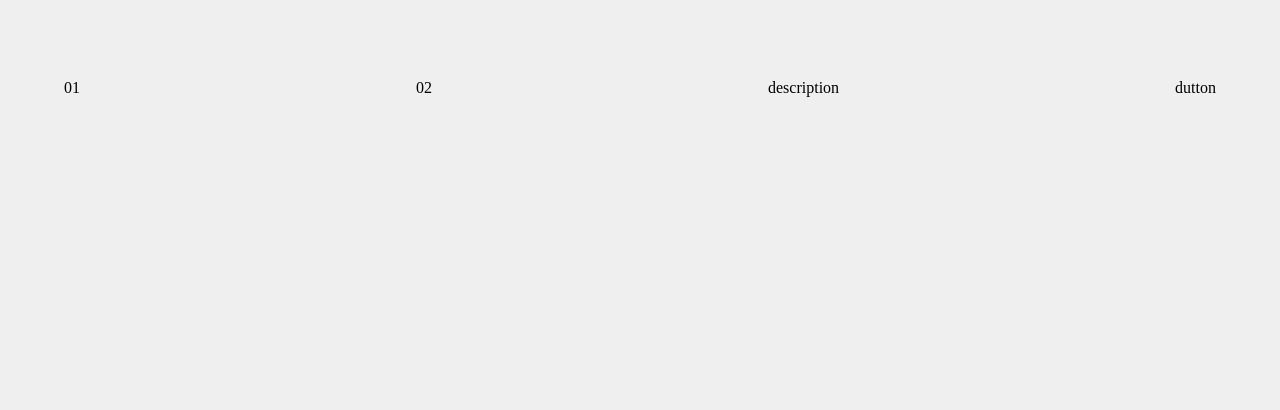
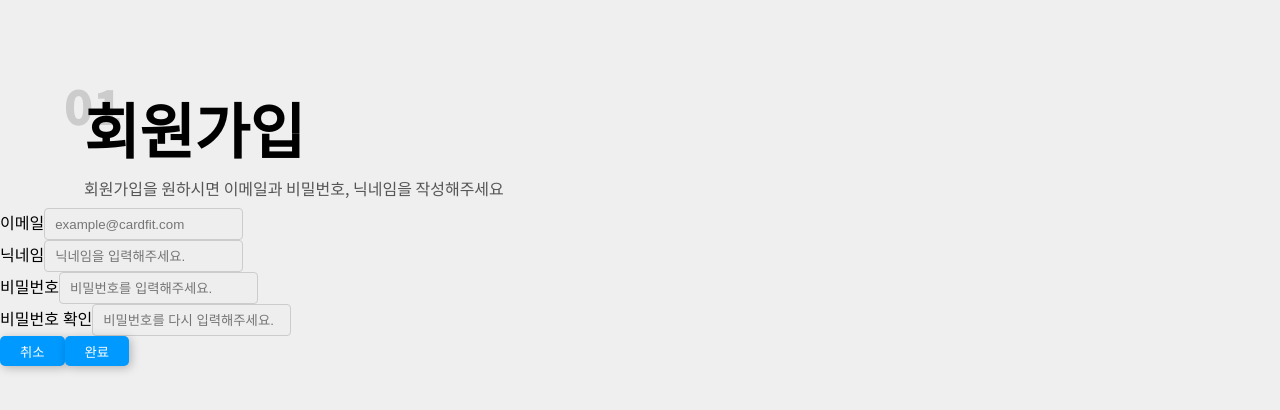
Before and after one commit to qqeew1234/CardRecommendService, a Next.js app in the folder frontend/: page /signup in a window 1280 px wide. Shown: the top 410 px of the page. Built offline with nearby package versions, Linux system fonts and the light colour scheme.

Commit message:
feat: 회원가입 페이지 구현

```diff
--- a/frontend/src/app/signup/page.tsx
+++ b/frontend/src/app/signup/page.tsx
@@ -1,16 +1,44 @@
+import PageHeader from "@/components/PageHeader";
+import Link from "next/link";
+
 export default function signup(){
+    const hd_props ={
+      num:"01",
+      tit:"회원가입",
+      des: "회원가입을 원하시면 이메일과 비밀번호, 닉네임을 작성해주세요"
+    }
+
   return(
     <>
-      <div className="page-header">
-        <header>
-          <div>01</div>
-          <div>02</div>
-          <div>description</div>
-          <div>dutton</div>
-        </header>
-      </div>
+      <PageHeader number={hd_props.num} title={hd_props.tit} description={hd_props.des}>
+        <></>
+      </PageHeader>
+
       <div className="page-body">
-        <section></section>
+        <section>
+          <form action="">
+            <div className="email">
+              <label>이메일</label>
+              <input type="email" placeholder="example@cardfit.com"/>
+            </div>
+            <div className="nickname">
+              <label>닉네임</label>
+              <input type="text" placeholder="닉네임을 입력해주세요."/>
+            </div>
+            <div className="password">
+              <label>비밀번호</label>
+              <input type="password" placeholder="비밀번호를 입력해주세요."/>
+            </div>
+            <div className="password-re">
+              <label>비밀번호 확인</label>
+              <input type="password" placeholder="비밀번호를 다시 입력해주세요."/>
+            </div>
+            <div className="btns">
+              <button type="reset">취소</button>
+              <Link href={"/"}><button>완료</button></Link>
+            </div>
+          </form>
+        </section>
       </div>
     </>
   )
```
